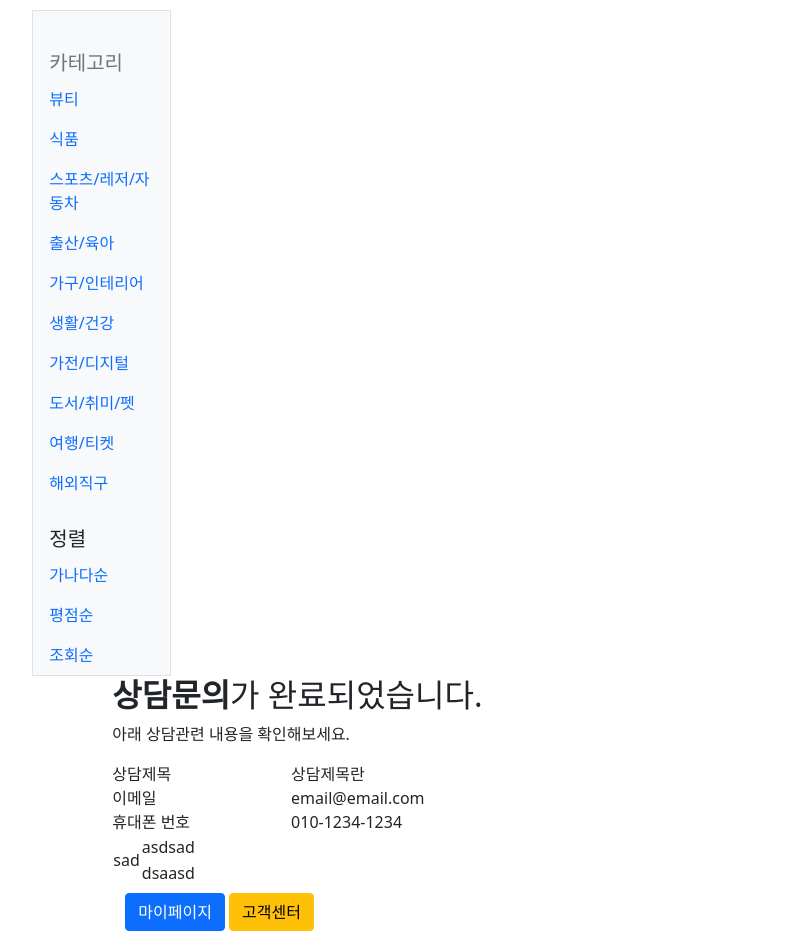
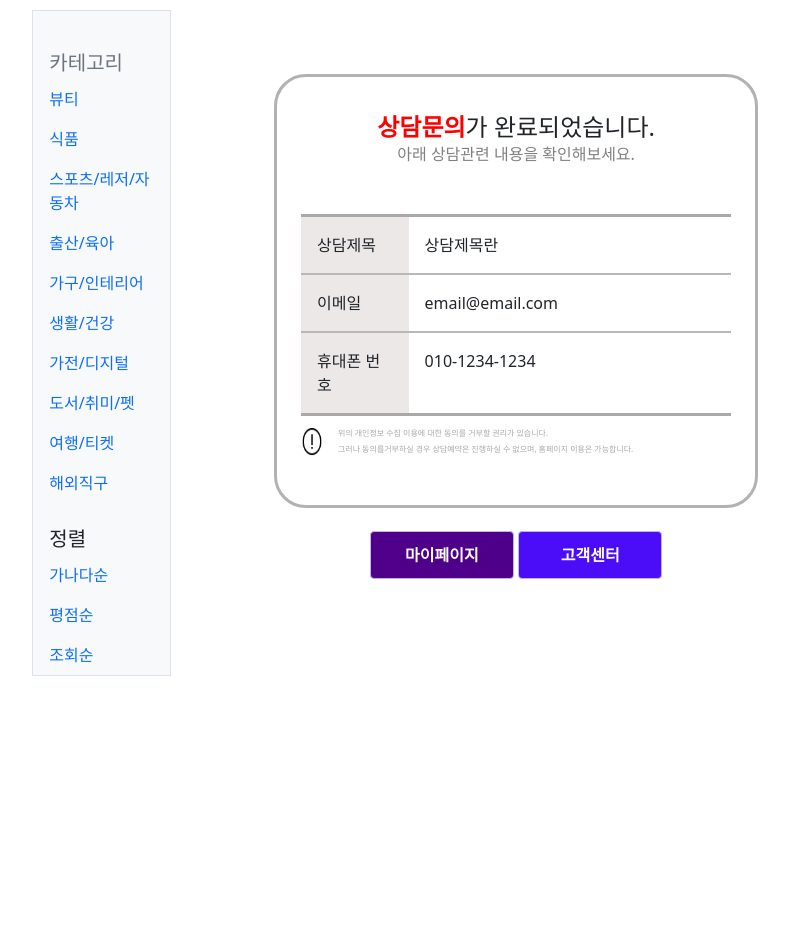
Before and after one commit to RockhoRockho/Project_FG, a Django app: page /wonjun/questionOK/ in a window 1280 px wide. Shown: the part 160-1108 px from the top of the page, without its empty margins (181-970 px from the left). After the commit the page ends 836 px from the top, so only its background shows below. Run offline with Django 3.2, Linux system fonts and the light colour scheme; some libraries are stand-ins or nearby versions.

Commit message:
찜 중간저장

```diff
--- a/static/wonjun/css/questionOK.css
+++ b/static/wonjun/css/questionOK.css
@@ -1,3 +1,79 @@
 .wrap{
-    margin-left: 5em;
+    margin: 4em auto;
+    width: 70%;
 }
+.main_content{
+    border: 3px solid rgb(179, 178, 178);
+    border-radius: 2em;
+}
+
+h2{
+    text-align: center;
+    font-size: 1.5em;
+    margin-top: 1.5em;
+}
+h2 > strong{
+    color: red;
+}
+p{
+    text-align: center;
+    margin-top: -0.5em;
+    color: gray;
+}
+.main_row{
+    width: 90%;
+    /* border: 1px solid black; */
+    margin: 3em auto 0;
+}
+.main_row > .row {
+    margin-left: 0;
+    margin-right: 0;
+}
+.main_row > .row > .col-3{
+    background-color: rgb(236, 232, 232);
+    padding: 1em;
+}
+.main_row > .row > .col-9{
+    padding: 1em;
+}
+.row1{
+    border-top: 3px solid rgb(170, 168, 168);
+    border-bottom: 2px solid rgb(185, 184, 184);
+}
+.row2{
+    border-top: black;
+    border-bottom: 2px solid rgb(185, 184, 184);
+}
+.row3{
+    border-bottom: 3px solid rgb(170, 168, 168);
+}
+.sub_summary{
+    margin: auto;
+    width: 100%;
+}
+.sub_summary > table{
+    margin: 0.6em auto 3em;
+    width: 90%;
+}
+td{
+    height: 2em;
+    font-size: 0.5em;
+    color: darkgray;
+}
+img{
+    width: 60%;
+    height: 210%;
+}
+.btn{
+    width: 100%;
+}
+.btbt{
+    width: 70%;
+    margin: 1em auto 1em;
+}
+.btbt > button{
+    width: 45%;
+    height: 3em;
+    font-weight: bold;
+    color: white;
+}
--- a/wonjun/templates/questionOK.html
+++ b/wonjun/templates/questionOK.html
@@ -1,21 +1,23 @@
 {% extends "base.html" %}
-{% load mathfilters %}
 
 {% block title %}
 상담문의 완료확인
 {% endblock %}
+
 {% block stylesheet %}
 {% load static %}
 <link href="{% static 'wonjun/css/questionOK.css' %}" rel="stylesheet">
 {% endblock %}
 
 {% block contents %}
-<div class="col-md-10 wrap">
+<div class="col-md-10">
+    <div class="wrap">
         <div class="main_content">
             <div>
                 <h2><strong>상담문의</strong>가 완료되었습니다.</h2>
                 <p>아래 상담관련 내용을 확인해보세요.</p>
             </div>
+            <div class="main_row">
                 <div class="row row1">
                     <div class="col-3">상담제목</div>
                     <div class="col-9">상담제목란</div>
@@ -28,21 +30,25 @@
                     <div class="col-3">휴대폰 번호</div>
                     <div class="col-9">010-1234-1234</div>
                 </div>
+            </div>
             <div class="sub_summary">
                 <table>
                     <tr>
-                    <td rowspan="2" class="warning">sad</td>
-                    <td>asdsad</td>
+                        <td rowspan="2" class="warning col-1"><img src="/static/wonjun/img/warning.png" alt=""></td>
+                        <td class="col-11">위의 개인정보 수집 이용에 대한 동의를 거부할 권리가 있습니다.</td>
                     </tr>
                     <tr>
-                    <td>dsaasd</td>
+                        <td class="col-11">그러나 동의를거부하실 경우 상담예약은 진행하실 수 없으며, 홈페이지 이용은 가능합니다.</td>
                     </tr>
                 </table>
             </div>
         </div>
         <div class="btn">
-        <button type="button" class="btn btn-primary">마이페이지</button>
-        <button type="button" class="btn btn-warning">고객센터</button>
+            <div class="btbt">
+                <button type="button" class="btn btn-primary" style="background-color: #4f008a; border: 1px solid #c5b4e3;">마이페이지</button>
+                <button type="button" class="btn btn-warning" style="background-color: #4b0cf7; border: 1px solid #c5b4e3;">고객센터</button>
+            </div>
+        </div>
     </div>
 </div>
 <script>
```
Also changed, not shown: duwon/templates/pick.html (+14 -54 lines), static/wonjun/css/pick.css (added, +121 -0 lines), static/wonjun/img/warning.png (added), wonjun/views.py (line endings or trailing spaces). Lines whose indentation alone changed are shown as unchanged.
